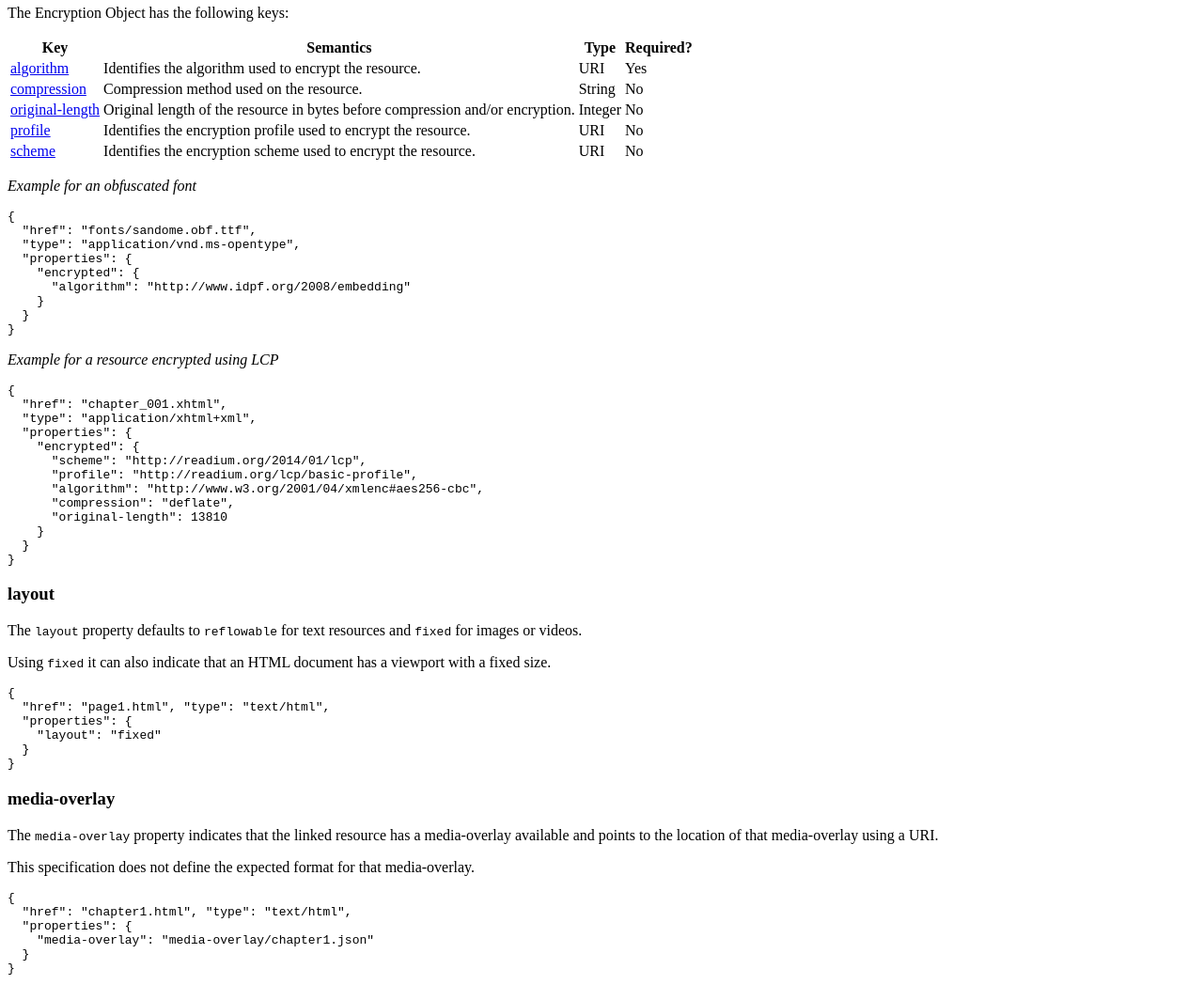
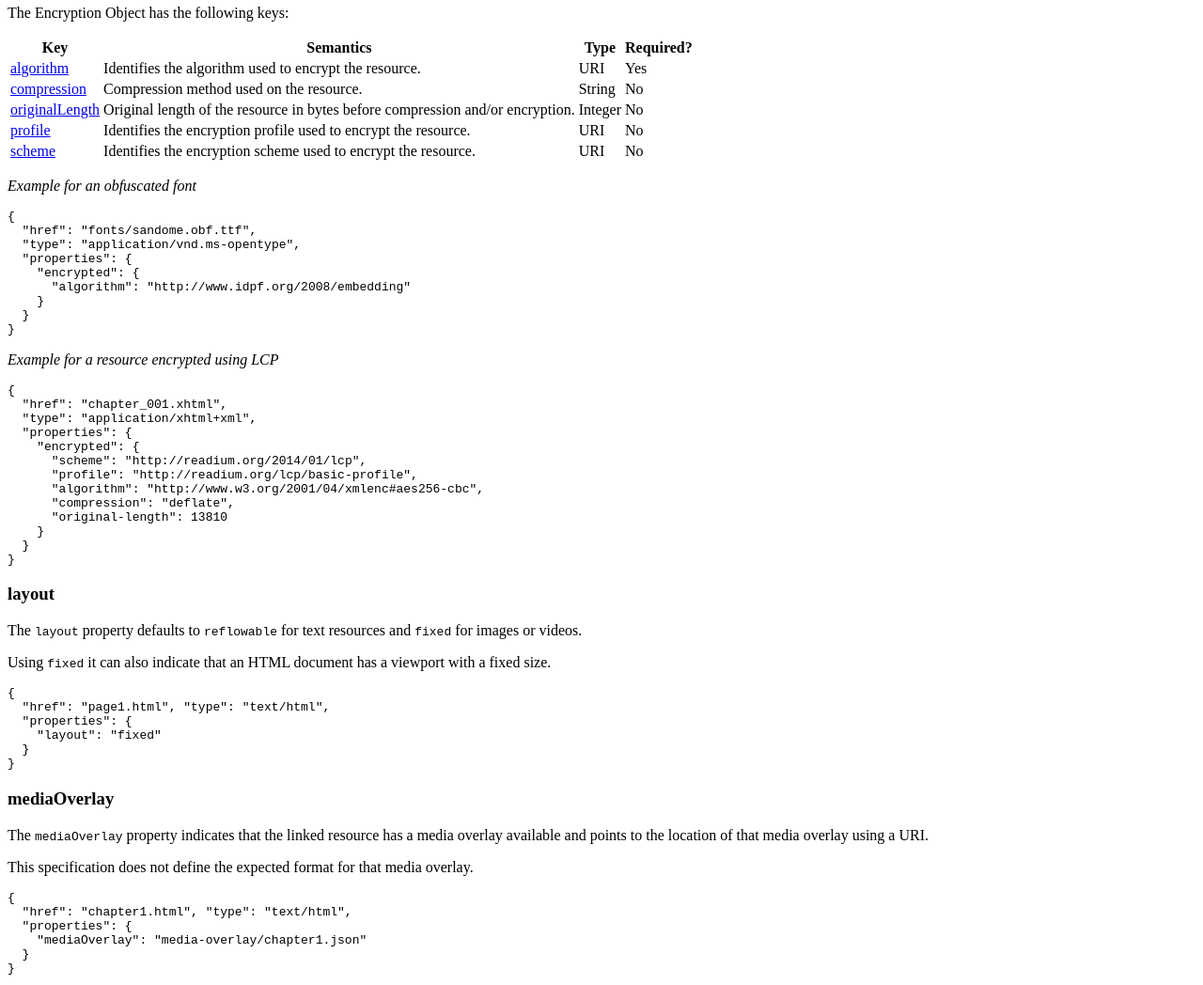
Before and after one commit to readium/webpub-manifest, a Jekyll site: the page built from extensions/epub.md, in a window 1280 px wide and 1400 px high, scrolled down 1034 px. Shown: the part 349-1397 px from the top of the window at 94% size. Built offline with Jekyll 4.4.1, drawn with Linux system fonts in a browser that asks for light colours; our own code applies the rules of GitHub Pages for plain Markdown files; comment, search, counter and statistics services are not loaded; some of the changed text lies outside the part shown.

Commit message:
rename media-overlay and original-length
For the sake of consistency, properties are written using camelCase, and property values are hyphenated.

media-overlay is not implemented yet, therefore the timing is good. original-length is already implemented (LCP) and a synchronized global renaming along the different codebases will be needed.

````diff
--- a/extensions/epub.md
+++ b/extensions/epub.md
@@ -31,7 +31,7 @@ This document is registered in the [Context Documents registry](../contexts), in
 | [contains](#contains)  | Identifies content contained in the linked resource, that cannot be strictly identified using a media type.  | Array  | `mathml`, `onix`, `remote-resources`, `js`, `svg` or `xmp`  |
 | [encrypted](#encrypted)  | Indicates that a resource is encrypted/obfuscated and provides relevant information for decryption.  | [Encryption Object](#encrypted)  | See the definition for the [Encryption Object](#encrypted) |
 | [layout](#layout)  | Hint about the nature of the layout for the linked resources.  | String  | `fixed` or `reflowable`  |
-| [media-overlay](#media-overlay)  | Location of a media-overlay for the resource referenced in the Link Object.  | URI  | Any valid relative or absolute URI  |
+| [mediaOverlay](#mediaOverlay)  | Location of a media overlay for the resource referenced in the Link Object.  | URI  | Any valid relative or absolute URI  |
 
 ### contains
 
@@ -70,7 +70,7 @@ The Encryption Object has the following keys:
 | ----- | --------- | -------- | --------- |
 | [algorithm](#algorithm)  | Identifies the algorithm used to encrypt the resource.  | URI  | Yes |
 | [compression](#compression)  | Compression method used on the resource.  | String  | No |
-| [original-length](#original-length)  | Original length of the resource in bytes before compression and/or encryption. | Integer  | No |
+| [originalLength](#originalLength)  | Original length of the resource in bytes before compression and/or encryption. | Integer  | No |
 | [profile](#profile)  | Identifies the encryption profile used to encrypt the resource.  | URI  | No |
 | [scheme](#scheme)  | Identifies the encryption scheme used to encrypt the resource.  | URI  | No |
 
@@ -122,17 +122,17 @@ Using `fixed` it can also indicate that an HTML document has a viewport with a f
 }
 ```
 
-### media-overlay
+### mediaOverlay
 
-The `media-overlay` property indicates that the linked resource has a media-overlay available and points to the location of that media-overlay using a URI.
+The `mediaOverlay` property indicates that the linked resource has a media overlay available and points to the location of that media overlay using a URI.
 
-This specification does not define the expected format for that media-overlay.
+This specification does not define the expected format for that media overlay.
 
 ```
 {
   "href": "chapter1.html", "type": "text/html",
   "properties": {
-    "media-overlay": "media-overlay/chapter1.json"
+    "mediaOverlay": "media-overlay/chapter1.json"
   }
 }
 ```
--- a/schema/extensions/epub/properties.schema.json
+++ b/schema/extensions/epub/properties.schema.json
@@ -28,8 +28,8 @@
         "reflowable"
       ]
     },
-    "media-overlay": {
-      "description": "Location of a media-overlay for the resource referenced in the Link Object",
+    "mediaOverlay": {
+      "description": "Location of a media overlay for the resource referenced in the Link Object",
       "type": "string",
       "format": "uri-reference"
     },
@@ -46,7 +46,7 @@
           "description": "Compression method used on the resource",
           "type": "string"
         },
-        "original-length": {
+        "originalLength": {
           "description": "Original length of the resource in bytes before compression and/or encryption",
           "type": "integer"
         },
````
Also changed, not shown: properties.md (+1 -1 lines).
